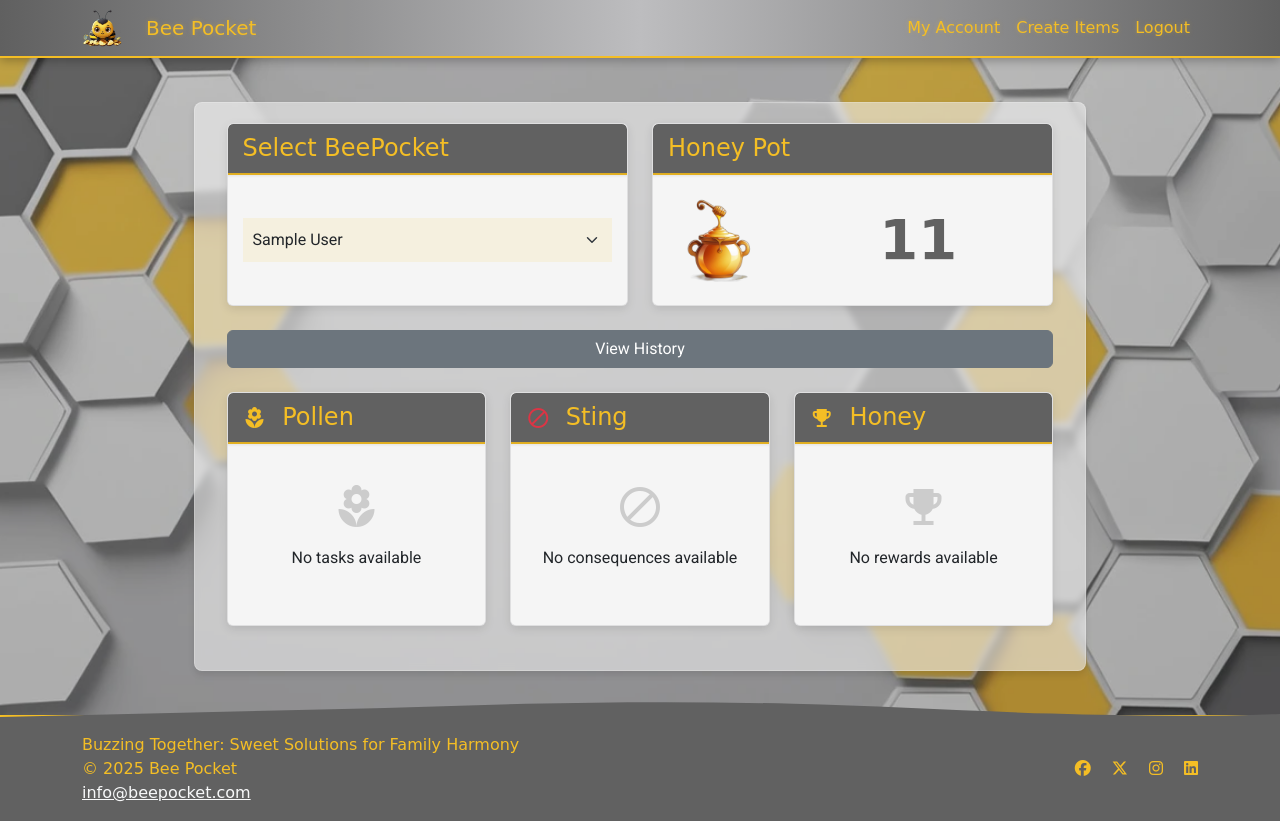
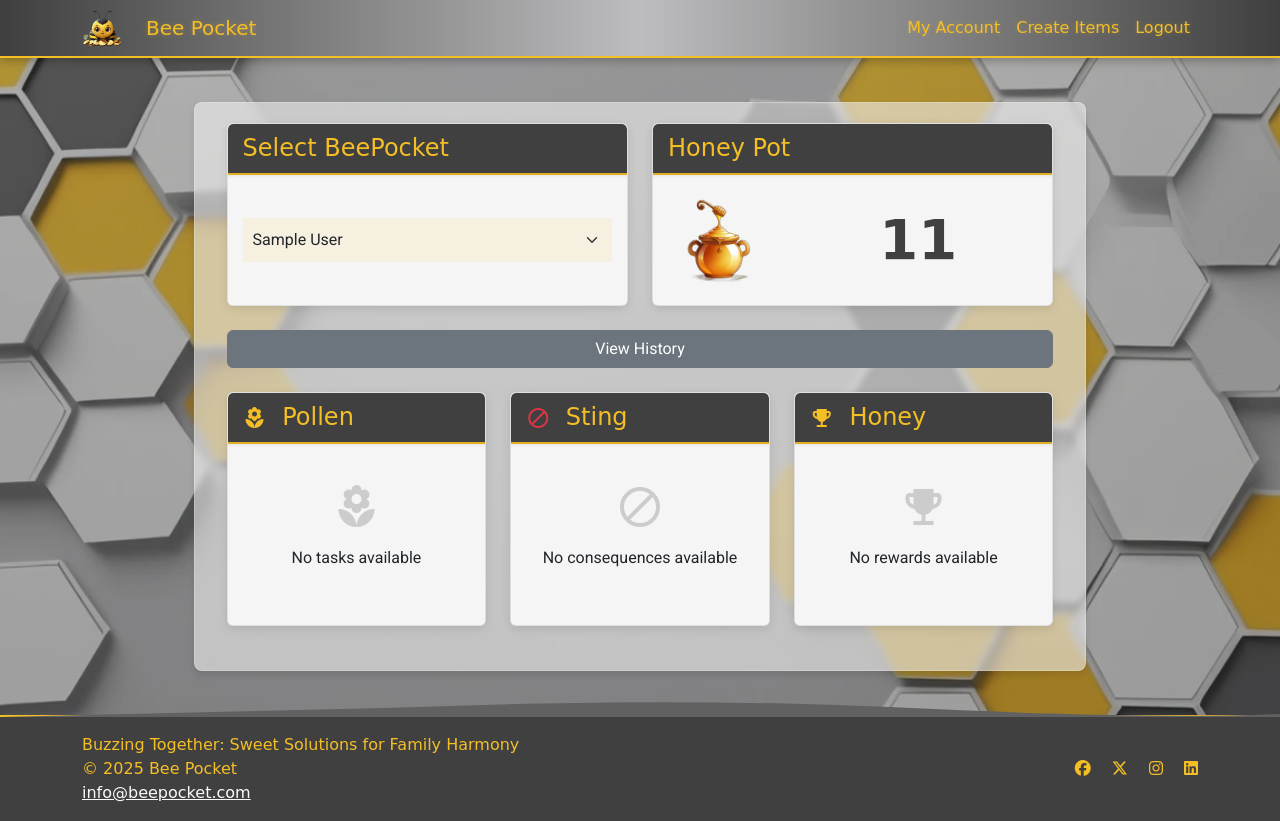
Before and after one commit to joe-aswonvos/bee_pocket, a Django app: page /pocket/ in a window 1280 px wide. Run offline with Django 5.2, Linux system fonts and the light colour scheme; a user stored in the database is signed in; tables that the repository leaves empty hold one stand-in row (values such as "Sample post"); some libraries are stand-ins or nearby versions; some web fonts are replaced.

Commit message:
Update README.md for clarity and enhance CSS color variables for consistency

```diff
--- a/static/css/style.css
+++ b/static/css/style.css
@@ -14,13 +14,13 @@
 
   /* Color palette */
   --primary-color: #f4be25; /* Yellow - accent color */
-  --secondary-color: #616161; /* Dark gray - backgrounds */
+  --secondary-color: #404040; /* Dark gray - backgrounds */
   --tertiary-color: #bfbfc1; /* Light gray - tertiary elements */
   --contrast-color: #eeeeee; /* Off-white - content areas */
 
   /* RGB values for opacity variants */
   --primary-color-rgb: 244, 190, 37;
-  --secondary-color-rgb: 97, 97, 97;
+  --secondary-color-rgb: 64, 64, 64;
   --tertiary-color-rgb: 191, 191, 193;
   --contrast-color-rgb: 238, 238, 238;
 
```
Also changed, not shown: README.md, 1 other file.
